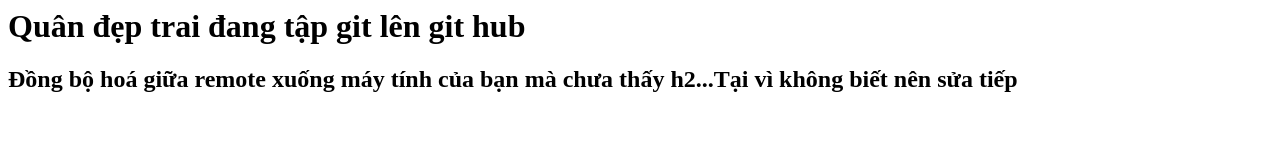
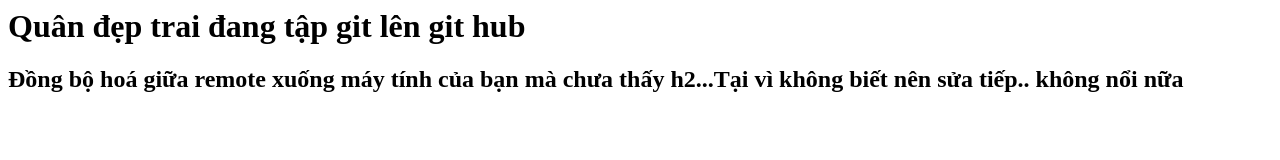
Before and after one commit to quanquyt1204/pull_repo, a plain HTML site: page index.html in a window 1280 px wide. Drawn offline with Linux system fonts and the light colour scheme.

Commit message:
sua doi lan 3

```diff
--- a/index.html
+++ b/index.html
@@ -1,2 +1,2 @@
 <h1>Quân đẹp trai đang tập git lên git hub</h1>
-<h2>Đồng bộ hoá giữa remote xuống máy tính của bạn mà chưa thấy h2...Tại vì không biết nên sửa tiếp</h2>
+<h2>Đồng bộ hoá giữa remote xuống máy tính của bạn mà chưa thấy h2...Tại vì không biết nên sửa tiếp.. không nổi nữa</h2>
```
